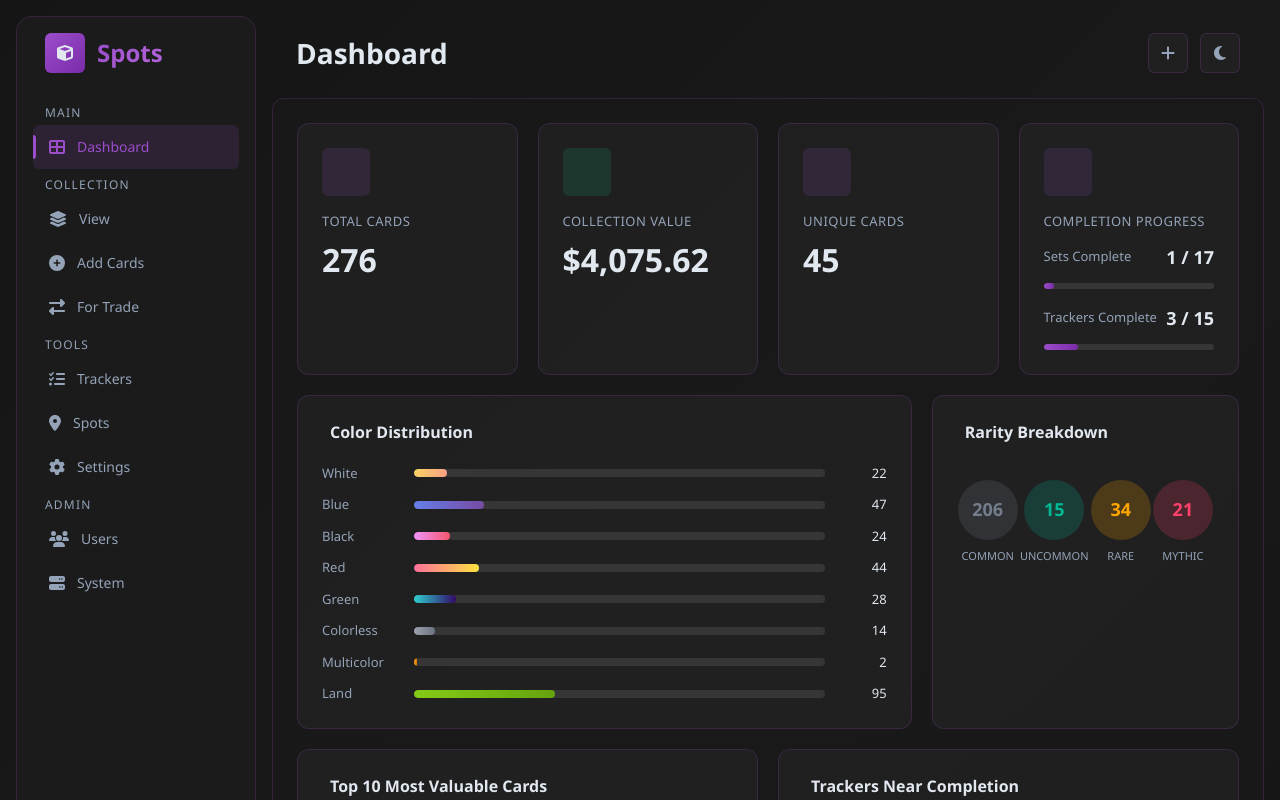
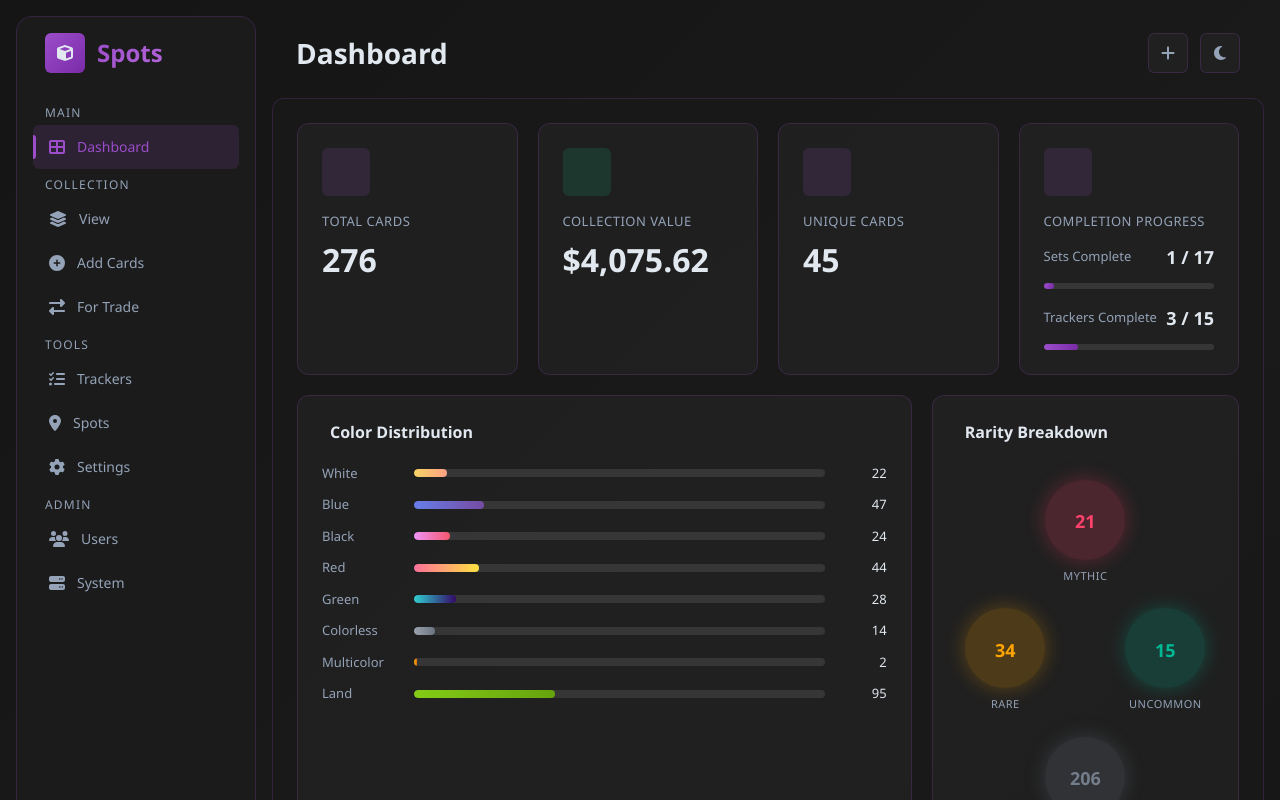
Before and after one commit to GiantAtPlay/spots-reimagined, a Vue app in the folder src/Spots.App/: page / in a window 1280 px wide. Shown: the top 800 px of the page. Built offline with nearby package versions, Linux system fonts and the light colour scheme.

Commit message:
style(dashboard): reorganize rarity breakdown into diamond layout with icons and improve stat card icons

```diff
--- a/src/Spots.App/src/components/dashboard/RarityBreakdownCard.vue
+++ b/src/Spots.App/src/components/dashboard/RarityBreakdownCard.vue
@@ -6,21 +6,48 @@
     </div>
 
     <div class="rarity-breakdown">
-      <div
-        v-for="rarityStat in rarities"
-        :key="rarityStat.rarity"
-        class="rarity-item"
-      >
-        <div :class="['rarity-circle', `rarity-${rarityStat.rarity}`]">
-          {{ formatRarityCount(rarityStat.count) }}
+      <!-- Top: Mythic -->
+      <div class="rarity-item rarity-top">
+        <div class="rarity-circle rarity-mythic">
+          <i class="fas fa-gem"></i>
+          <span class="rarity-count">{{ formatRarityCount(getMythic.count) }}</span>
         </div>
-        <div class="rarity-label">{{ rarityStat.label }}</div>
+        <div class="rarity-label">{{ getMythic.label }}</div>
+      </div>
+
+      <!-- Middle Row: Rare and Uncommon -->
+      <div class="rarity-row-middle">
+        <div class="rarity-item">
+          <div class="rarity-circle rarity-rare">
+            <i class="fas fa-star"></i>
+            <span class="rarity-count">{{ formatRarityCount(getRare.count) }}</span>
+          </div>
+          <div class="rarity-label">{{ getRare.label }}</div>
+        </div>
+
+        <div class="rarity-item">
+          <div class="rarity-circle rarity-uncommon">
+            <i class="fas fa-certificate"></i>
+            <span class="rarity-count">{{ formatRarityCount(getUncommon.count) }}</span>
+          </div>
+          <div class="rarity-label">{{ getUncommon.label }}</div>
+        </div>
+      </div>
+
+      <!-- Bottom: Common -->
+      <div class="rarity-item rarity-bottom">
+        <div class="rarity-circle rarity-common">
+          <i class="fas fa-circle"></i>
+          <span class="rarity-count">{{ formatRarityCount(getCommon.count) }}</span>
+        </div>
+        <div class="rarity-label">{{ getCommon.label }}</div>
       </div>
     </div>
   </div>
 </template>
 
 <script setup lang="ts">
+import { computed } from 'vue';
 import { formatLargeNumber } from '@/utils/formatters';
 import type { RarityStat } from '@/data/mockDashboardStats';
 
@@ -28,11 +55,16 @@ interface Props {
   rarities: RarityStat[];
 }
 
-defineProps<Props>();
+const props = defineProps<Props>();
 
 const formatRarityCount = (count: number): string => {
   return formatLargeNumber(count);
 };
+
+const getMythic = computed(() => props.rarities.find(r => r.rarity === 'mythic') || { rarity: 'mythic', label: 'Mythic', count: 0 });
+const getRare = computed(() => props.rarities.find(r => r.rarity === 'rare') || { rarity: 'rare', label: 'Rare', count: 0 });
+const getUncommon = computed(() => props.rarities.find(r => r.rarity === 'uncommon') || { rarity: 'uncommon', label: 'Uncommon', count: 0 });
+const getCommon = computed(() => props.rarities.find(r => r.rarity === 'common') || { rarity: 'common', label: 'Common', count: 0 });
 </script>
 
 <style scoped>
@@ -58,9 +90,18 @@ const formatRarityCount = (count: number): string => {
 
 .rarity-breakdown {
   display: flex;
-  justify-content: space-around;
+  flex-direction: column;
   align-items: center;
+  gap: 24px;
   padding: 16px 0;
+  min-height: 280px;
+  justify-content: center;
+}
+
+.rarity-row-middle {
+  display: flex;
+  gap: 80px;
+  align-items: center;
 }
 
 .rarity-item {
@@ -68,13 +109,28 @@ const formatRarityCount = (count: number): string => {
 }
 
 .rarity-circle {
-  width: 60px;
-  height: 60px;
+  width: 80px;
+  height: 80px;
   border-radius: 50%;
   display: flex;
+  flex-direction: column;
   align-items: center;
   justify-content: center;
   margin: 0 auto 8px;
+  gap: 4px;
+  position: relative;
+  transition: all 0.3s ease;
+}
+
+.rarity-circle:hover {
+  transform: scale(1.1);
+}
+
+.rarity-circle i {
+  font-size: 20px;
+}
+
+.rarity-count {
   font-size: 18px;
   font-weight: 600;
 }
@@ -82,26 +138,51 @@ const formatRarityCount = (count: number): string => {
 .rarity-mythic {
   background: rgba(255, 65, 108, 0.2);
   color: #ff416c;
+  box-shadow: 0 0 20px rgba(255, 65, 108, 0.3);
 }
 
 .rarity-rare {
   background: rgba(255, 165, 2, 0.2);
   color: #ffa502;
+  box-shadow: 0 0 20px rgba(255, 165, 2, 0.3);
 }
 
 .rarity-uncommon {
   background: rgba(0, 184, 148, 0.2);
   color: #00b894;
+  box-shadow: 0 0 20px rgba(0, 184, 148, 0.3);
 }
 
 .rarity-common {
   background: rgba(116, 125, 140, 0.2);
   color: #747d8c;
+  box-shadow: 0 0 20px rgba(116, 125, 140, 0.3);
 }
 
 .rarity-label {
   font-size: 11px;
   color: var(--text-secondary);
   text-transform: uppercase;
+  letter-spacing: 0.5px;
+}
+
+/* Responsive adjustments */
+@media (max-width: 1200px) {
+  .rarity-row-middle {
+    gap: 40px;
+  }
+
+  .rarity-circle {
+    width: 70px;
+    height: 70px;
+  }
+
+  .rarity-circle i {
+    font-size: 18px;
+  }
+
+  .rarity-count {
+    font-size: 16px;
+  }
 }
 </style>
--- a/src/Spots.App/src/pages/DashboardPage.vue
+++ b/src/Spots.App/src/pages/DashboardPage.vue
@@ -3,7 +3,7 @@
     <!-- Stat Cards Row -->
     <div class="stats-grid">
       <StatCard
-        icon="layer-group"
+        icon="cards"
         label="Total Cards"
         :value="formatNumber(stats.totalCards)"
       />
@@ -14,7 +14,7 @@
         variant="success"
       />
       <StatCard
-        icon="cards-blank"
+        icon="palette"
         label="Unique Cards"
         :value="formatNumber(stats.totalUniqueCards)"
       />
```
